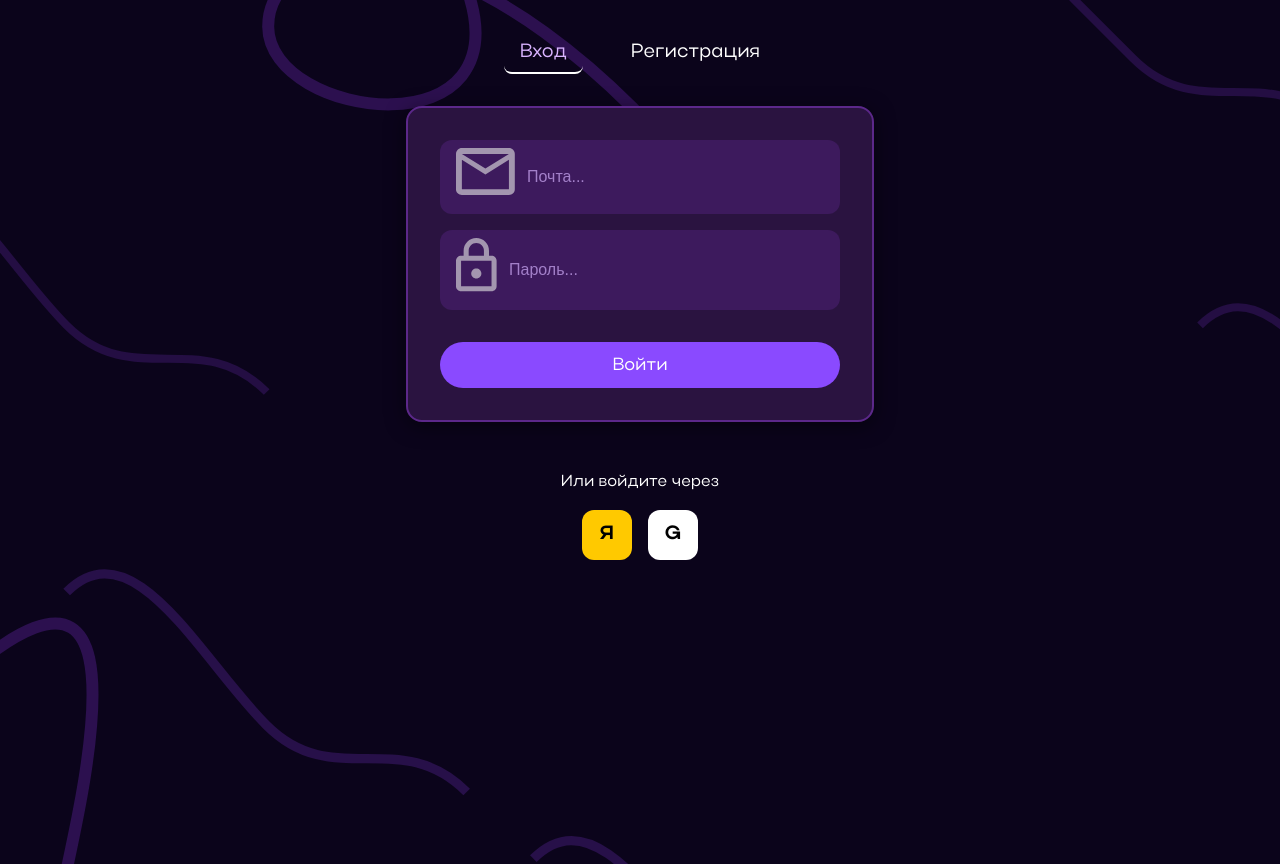
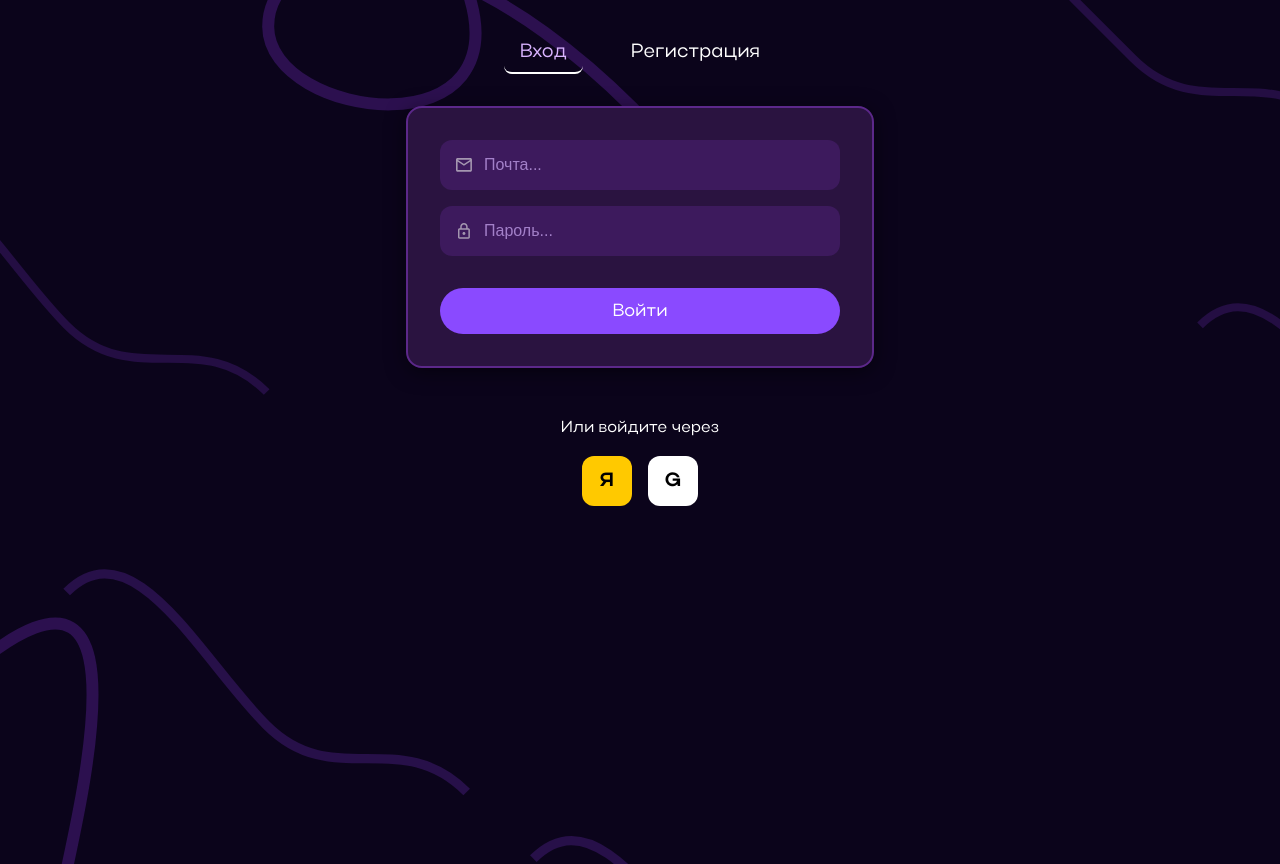
Before and after one commit to fatAcake/self_care_site, a React (Vite) app in the folder self_care_front/: page /auth in a window 1280 px wide. Built offline with nearby package versions, Linux system fonts and the light colour scheme; no server answers; a web font is replaced by a local one.

Commit message:
Add files via upload

```diff
--- a/self_care_front/src/components/style/AuthPage.css
+++ b/self_care_front/src/components/style/AuthPage.css
@@ -87,6 +87,15 @@
     margin-right: 0.75rem;
     font-size: 1.2rem;
     color: #d9b3ff;
+    display: flex;
+    align-items: center;
+    justify-content: center;
+}
+
+.icon img {
+    width: 16px;
+    height: 16px;
+    object-fit: contain;
 }
 
 .input-group input {
```
